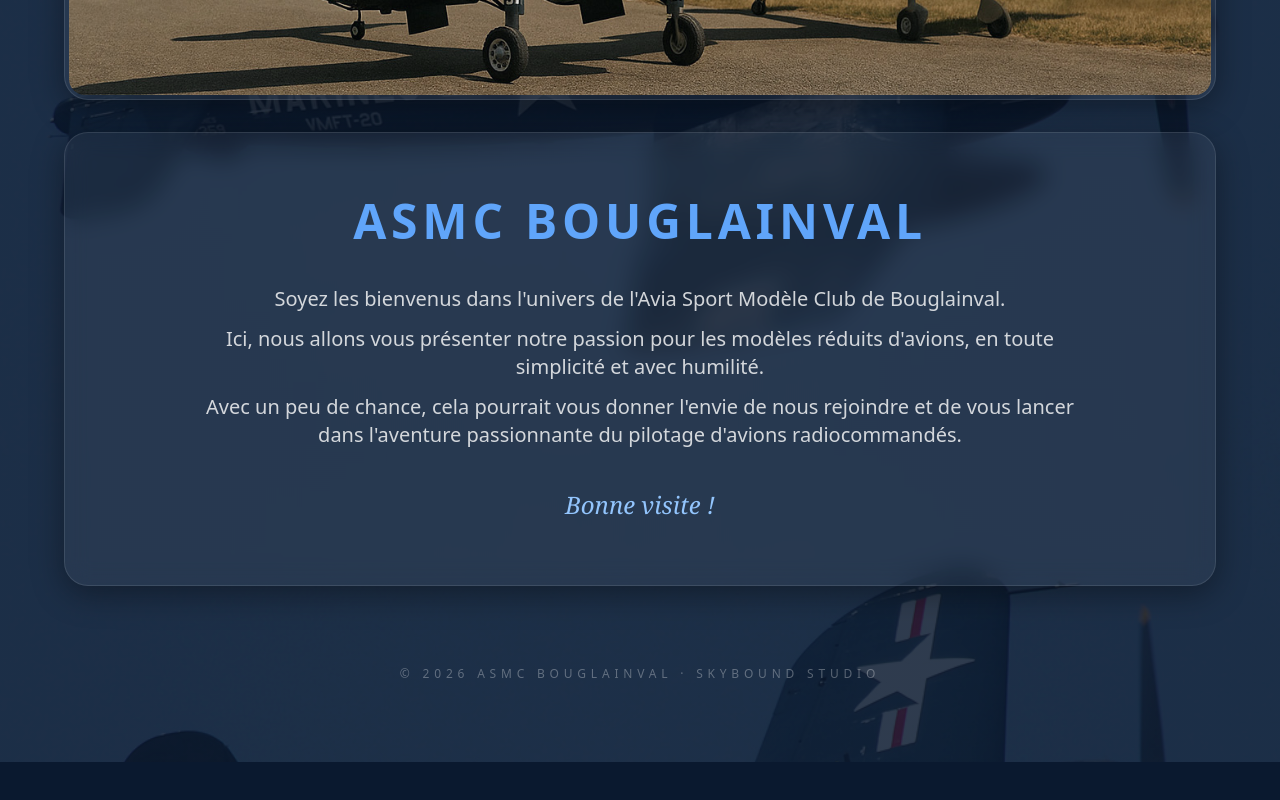
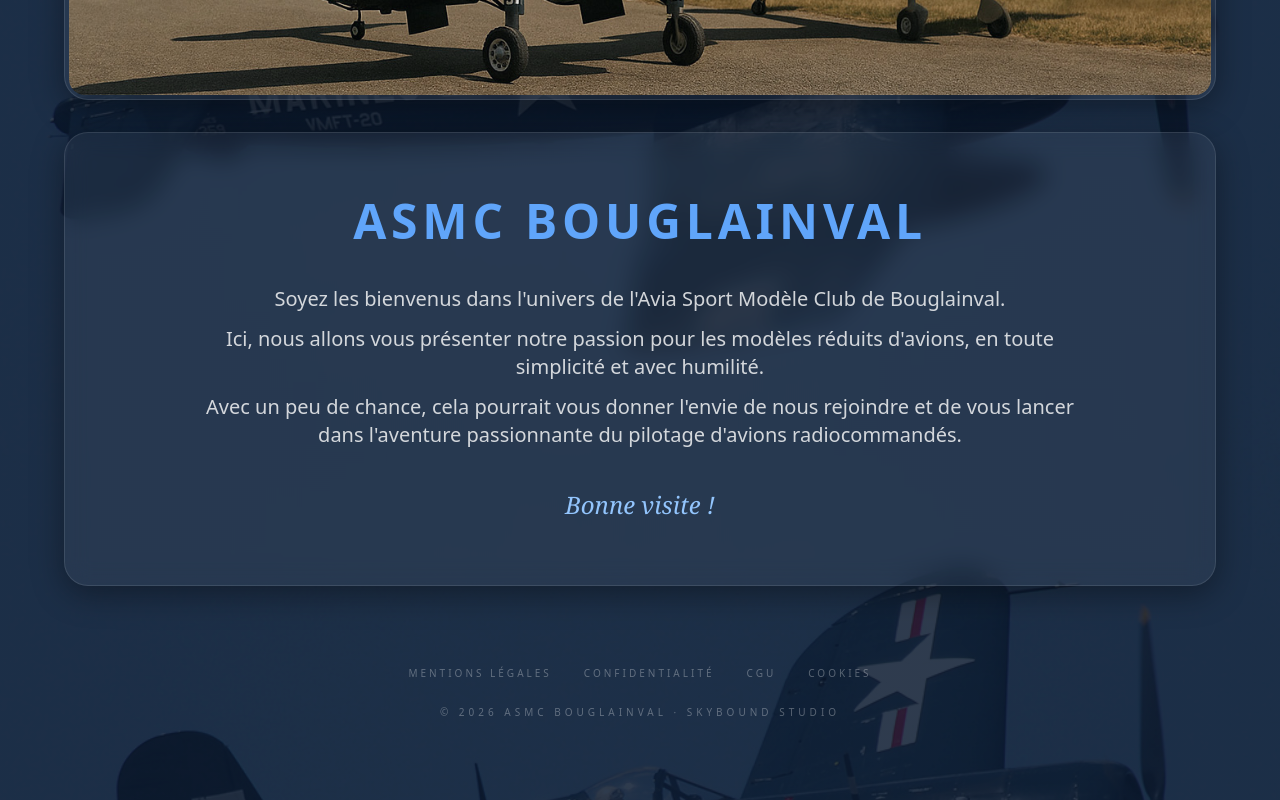
Before and after one commit to leschaeveemmanuel-rgb/asmc-site, a React (Vite) app: page / in a window 1280 px wide. Shown: the part 392-1192 px from the top of the page. Before the commit the page ends 1154 px from the top, so only its background shows below. Built offline with nearby package versions, Linux system fonts and the light colour scheme.

Commit message:
Add files via upload

```diff
--- a/src/App.jsx
+++ b/src/App.jsx
@@ -369,8 +369,20 @@ function App() {
 
       </main>
 
-      <footer className="w-full text-center py-12 text-xs tracking-[0.4em] opacity-30 uppercase">
-        © 2026 ASMC Bouglainval · Skybound Studio
+
+      <footer className="w-full text-center py-12 flex flex-col gap-6 text-[10px] tracking-[0.3em] opacity-30 uppercase">
+        {/* Liens Légaux */}
+        <div className="flex flex-wrap justify-center gap-x-8 gap-y-2">
+          <a href="/mentions-legales.html" target="_blank" rel="noopener noreferrer" className="hover:text-blue-400 transition-colors">Mentions légales</a>
+          <a href="/politique-confidentialite.html" target="_blank" rel="noopener noreferrer" className="hover:text-blue-400 transition-colors">Confidentialité</a>
+          <a href="/cgu.html" target="_blank" rel="noopener noreferrer" className="hover:text-blue-400 transition-colors">CGU</a>
+          <a href="/cookies.html" target="_blank" rel="noopener noreferrer" className="hover:text-blue-400 transition-colors">Cookies</a>
+        </div>
+
+        {/* Copyright */}
+        <div className="tracking-[0.4em]">
+          © 2026 ASMC Bouglainval · Skybound Studio
+        </div>
       </footer>
 
     </div>
```
